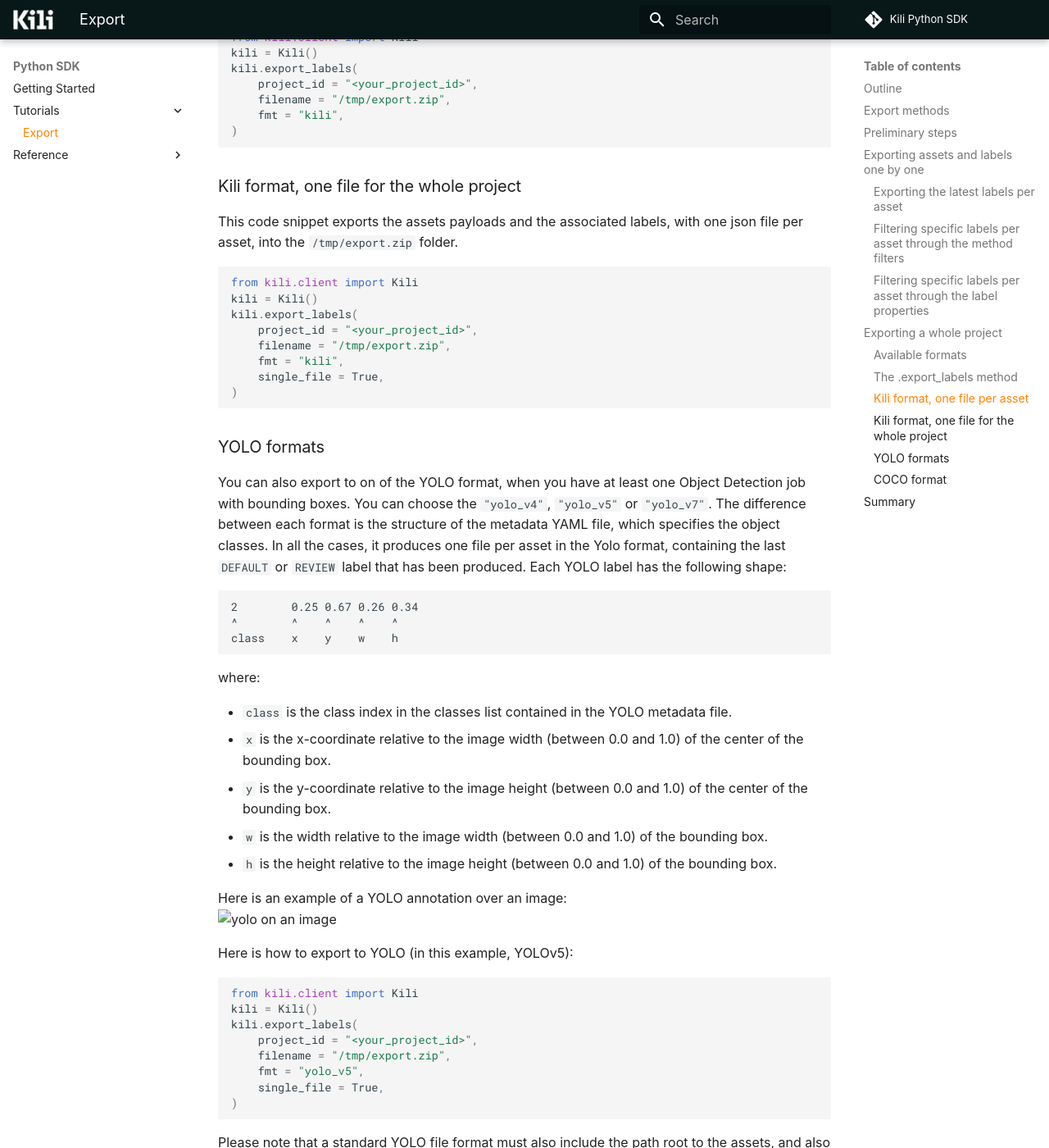
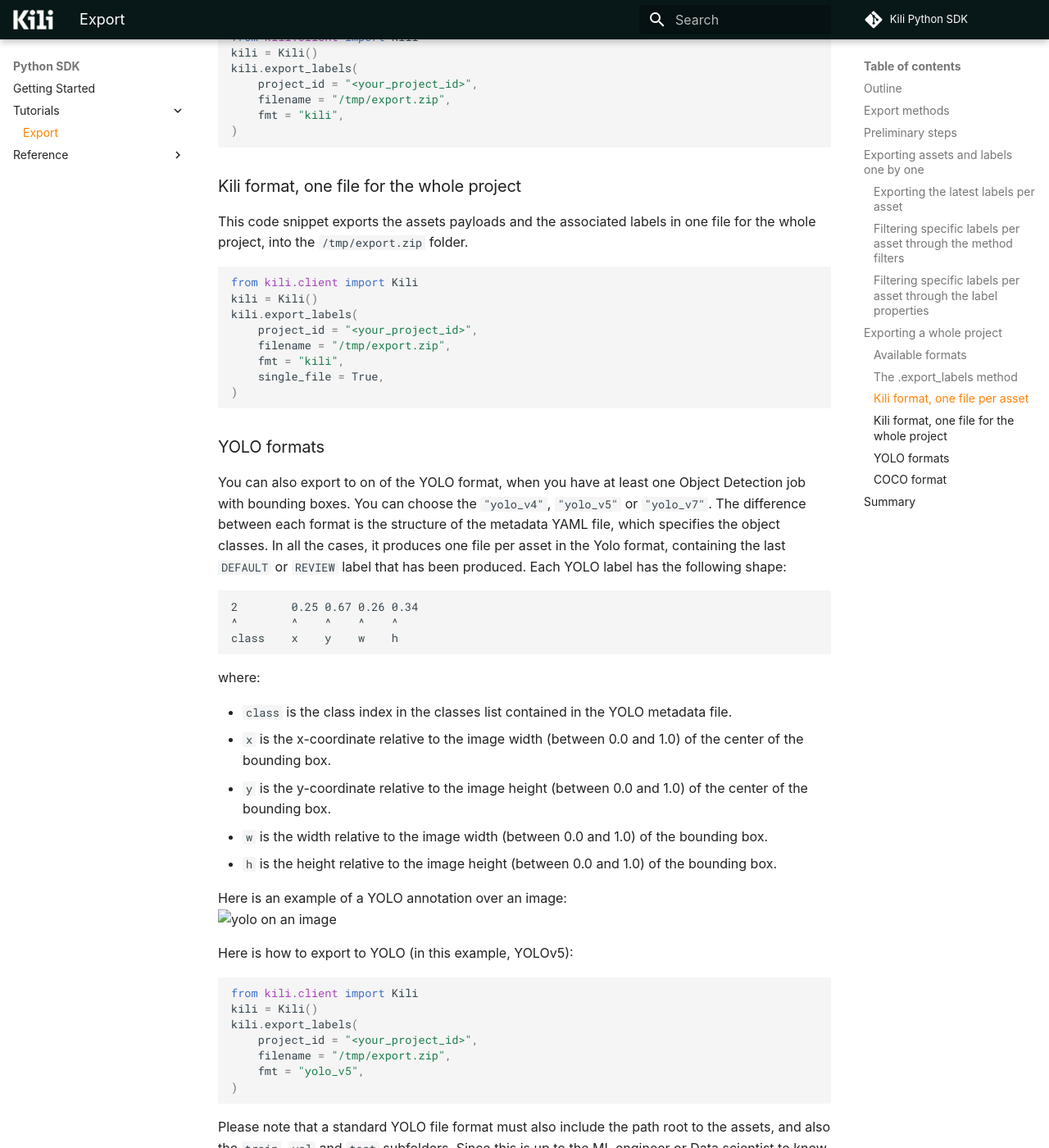
Before and after one commit to kili-technology/kili-python-sdk, an MkDocs documentation site: the page built from docs/sdk/tutorials/export_a_kili_project.md, in a window 1280 px wide and 1400 px high, scrolled down 4655 px. Shown: the whole window at 82% size. Built offline with MkDocs 1.6.1 and Material for MkDocs 9.7.7, drawn with Linux system fonts in a browser that asks for light colours; some web fonts are replaced; comment, search, counter and statistics services are not loaded; the version menu is left out.

Commit message:
docs: take comments

````diff
--- a/docs/sdk/tutorials/export_a_kili_project.md
+++ b/docs/sdk/tutorials/export_a_kili_project.md
@@ -154,7 +154,7 @@
 
 
 ### Kili format, one file for the whole project
-This code snippet exports the assets payloads and the associated labels, with one json file per asset, into the `/tmp/export.zip` folder.
+This code snippet exports the assets payloads and the associated labels in one file for the whole project, into the `/tmp/export.zip` folder.
 ```python
 from kili.client import Kili
 kili = Kili()
@@ -194,7 +194,6 @@
     project_id = "<your_project_id>",
     filename = "/tmp/export.zip",
     fmt = "yolo_v5",
-    single_file = True,
 )
 ```
 
````
